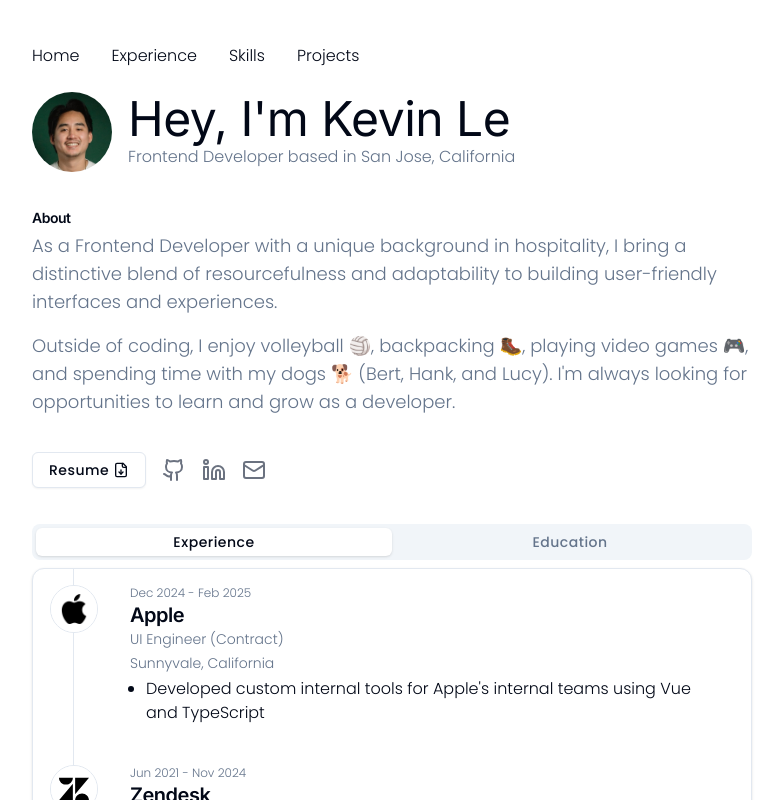
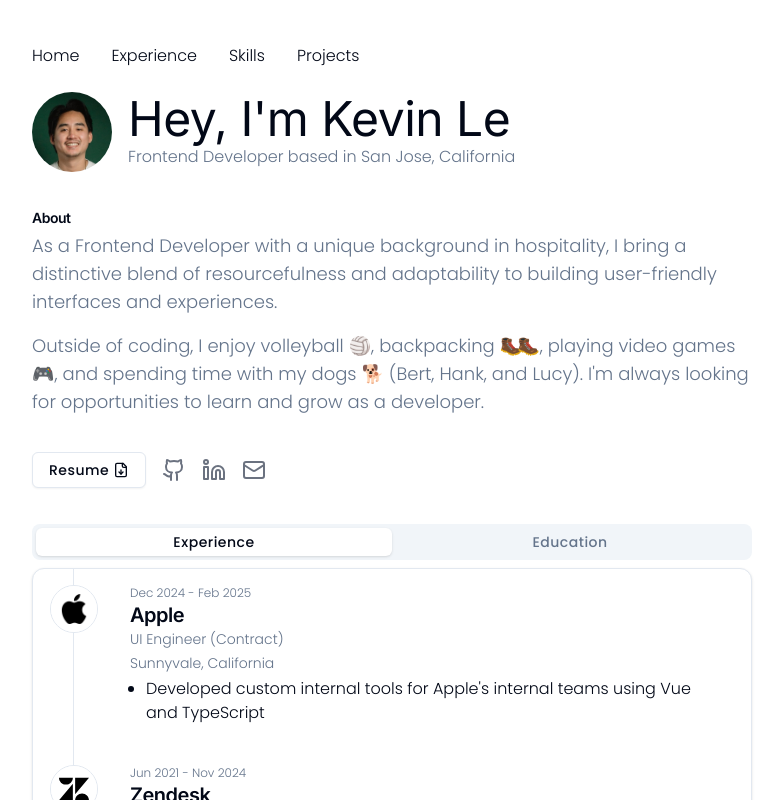
Before and after one commit to kevinphanle/kev.dev, a Next.js app: page / in a window 1280 px wide. Shown: the top 800 px of the page, without its empty margins (248-1031 px from the left). Built offline with nearby package versions, Linux system fonts and the light colour scheme.

Commit message:
added animations to emojis and skill items

```diff
--- a/src/app/components/SkillItem.tsx
+++ b/src/app/components/SkillItem.tsx
@@ -21,7 +21,7 @@ const SkillItem: React.FC<Props> = ({ title, skill }) => {
         {skill.map((item: Skill, index: number) => (
           <li
             key={index}
-            className="flex items-center justify-center text-xs rounded-md border shadow py-1 px-2 gap-1"
+            className="flex items-center justify-center text-xs rounded-md border shadow py-1 px-2 gap-1 transition-all hover:shadow-md hover:scale-105 hover:animate-skill-hover cursor-pointer"
           >
             {item.icon && (
               <Image
--- a/src/app/components/about.tsx
+++ b/src/app/components/about.tsx
@@ -19,8 +19,19 @@ export default function About() {
         </p>
 
         <p className="mb-4 text-lg">
-          Outside of coding, I enjoy volleyball 🏐, backpacking 🥾, playing
-          video games 🎮, and spending time with my dogs 🐕 (
+          Outside of coding, I enjoy volleyball{" "}
+          <span className="inline-block hover:animate-bounce">🏐</span>,
+          backpacking{" "}
+          <span className="">
+            <span className="inline-block hover:animate-walk">🥾</span>
+            <span className="inline-block ml-[-5px] hover:animate-walk [animation-delay:0.5s]">
+              🥾
+            </span>
+          </span>
+          , playing video games{" "}
+          <span className="inline-block hover:animate-controller">🎮</span>, and
+          spending time with my dogs{" "}
+          <span className="inline-block hover:animate-wag">🐕</span> (
           <span className="cursor-bert">Bert</span>,{" "}
           <span className="cursor-hank">Hank</span>, and{" "}
           <span className="cursor-lucy">Lucy</span>). I&apos;m always looking
--- a/src/app/globals.css
+++ b/src/app/globals.css
@@ -102,8 +102,6 @@ h6 {
   }
 }
 
-
-
 @layer base {
   * {
     @apply border-border outline-ring/50;
@@ -112,3 +110,68 @@ h6 {
     @apply bg-background text-foreground;
   }
 }
+
+@keyframes bounce {
+  0%,
+  100% {
+    transform: translateY(0);
+  }
+  50% {
+    transform: translateY(-20px);
+  }
+}
+
+@keyframes walk {
+  0% {
+    transform: translateY(0) rotate(0deg);
+  }
+  25% {
+    transform: translateY(-10px) rotate(-10deg);
+  }
+  50% {
+    transform: translateY(0) rotate(0deg);
+  }
+  75% {
+    transform: translateY(-10px) rotate(10deg);
+  }
+  100% {
+    transform: translateY(0) rotate(0deg);
+  }
+}
+
+@keyframes controller {
+  0% {
+    transform: rotate(0deg);
+  }
+  25% {
+    transform: rotate(-10deg);
+  }
+  75% {
+    transform: rotate(10deg);
+  }
+  100% {
+    transform: rotate(0deg);
+  }
+}
+
+@keyframes wag {
+  0%,
+  100% {
+    transform: rotate(-3deg);
+  }
+  50% {
+    transform: rotate(3deg);
+  }
+}
+
+@keyframes skillHover {
+  0% {
+    transform: translateY(0);
+  }
+  50% {
+    transform: translateY(-2px);
+  }
+  100% {
+    transform: translateY(0);
+  }
+}
--- a/tailwind.config.ts
+++ b/tailwind.config.ts
@@ -61,6 +61,13 @@ export default {
         hank: 'url("/cursors/cursor-hank.png"), auto',
         lucy: 'url("/cursors/cursor-lucy.png"), auto',
       },
+      animation: {
+        bounce: "bounce 1s ease-in-out infinite",
+        walk: "walk 1s ease-in-out infinite",
+        controller: "controller 0.3s ease-in-out infinite",
+        wag: "wag 0.5s ease-in-out infinite",
+        "skill-hover": "skillHover 0.3s ease-in-out",
+      },
     },
   },
   plugins: [require("tailwindcss-animate")],
```
